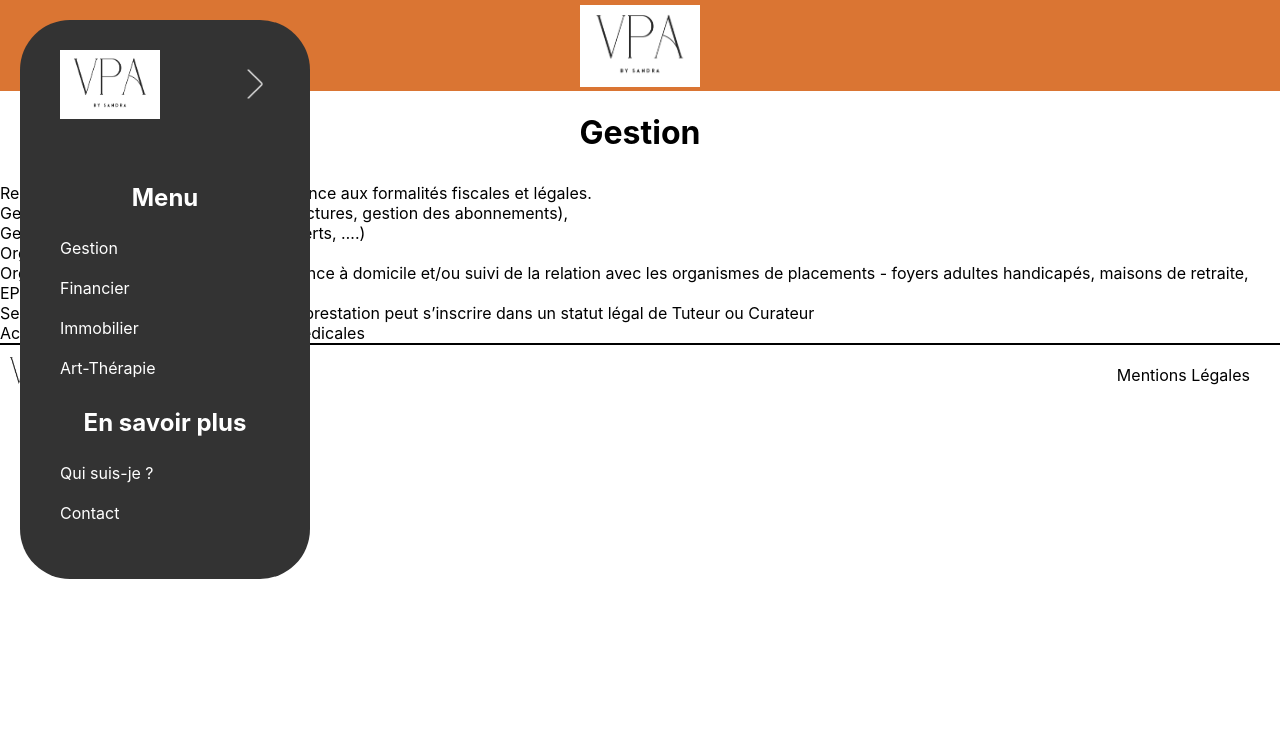
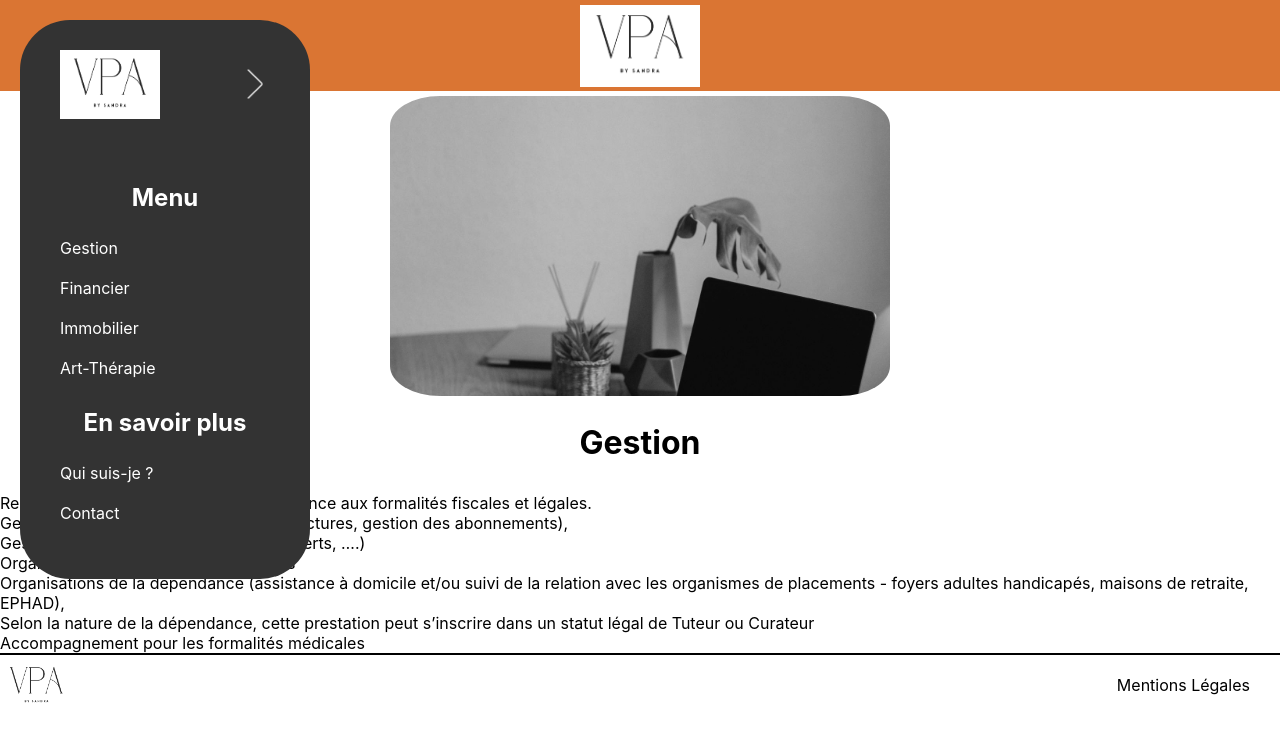
Before and after one commit to JeremyPromsy/SandraPro, a React (Create React App) app in the folder frontsandra/: page /gestion in a window 1280 px wide. Shown: the top 742 px of the page. Built offline with nearby package versions, Linux system fonts and the light colour scheme.

Commit message:
Avancement

```diff
--- a/frontsandra/src/components/Nav.jsx
+++ b/frontsandra/src/components/Nav.jsx
@@ -28,7 +28,9 @@ function Navbar() {
           </div>
         </div>
         <div className="sidebar-links">
+          <NavLink to="/" onClick={handleLinkClick}>
           <h2>Menu</h2>
+          </NavLink>
           <ul className="classNav">
             <li className="nav-links nav-links1">
               <NavLink to="/Gestion" onClick={handleLinkClick}>Gestion</NavLink>
--- a/frontsandra/src/pages/Art.jsx
+++ b/frontsandra/src/pages/Art.jsx
@@ -1,9 +1,15 @@
 import React from "react";
 import "../styles/art.css"
+import imgArt from "../assets/VPA-Art.jpg";
 
 function Art() {
     return (
         <div className="pageArt">
+          <div className="encadrementImg">
+          <div className="imageArt">
+            <img className="imgArtInt" src={imgArt} alt="logo VPA - Art"  />
+          </div>
+          </div>
         <h1>Art-Thérapie</h1>
         <p>
         <br/>
--- a/frontsandra/src/pages/Financier.jsx
+++ b/frontsandra/src/pages/Financier.jsx
@@ -1,9 +1,15 @@
 import React from "react";
 import "../styles/financier.css"
+import imgFinance from "../assets/VPA-Finance.jpg";
 
 function Financier() {
     return (
         <div className="pageFinancier">
+          <div className="encadrementImg">
+          <div className="imageFinancier">
+            <img className="imgFinancierInt" src={imgFinance} alt="logo VPA - Finance" />
+          </div>
+          </div>
         <h1>Financier</h1>
         <p>
             Accompagnement dans les relations avec les établissements financiers et les organismes légaux<br/>
--- a/frontsandra/src/pages/Gestion.jsx
+++ b/frontsandra/src/pages/Gestion.jsx
@@ -1,9 +1,15 @@
 import React from "react";
 import "../styles/gestion.css"
+import imgGestion from "../assets/VPA-Gestion.jpg";
 
 function Gestion() {
     return (
       <div className="pageGestion">
+        <div className="encadrementImg">
+        <div className="imageGestion">
+        <img className="imgGestionInt" src={imgGestion} alt="logo VPA - Gestion" />
+        </div>
+        </div>
         <h1>Gestion</h1>
         <p>
             Relation avec les administrations, assistance aux formalités fiscales et légales.<br/>
--- a/frontsandra/src/pages/Home.jsx
+++ b/frontsandra/src/pages/Home.jsx
@@ -46,7 +46,7 @@ function Home () {
                             <img className="imgMenu" src={imgArt} alt="logo VPA - Art" />
                             <h3>Art-thérapie</h3>
                             </div>
-                            <p>Aide grâce à la création artistique de la gestion des traumastismes de vie</p>
+                            <p>Je vous aide grâce à la création artistique pour la gestion des traumastismes de vie</p>
                         </NavLink>
                     </div>
                     </div>
@@ -55,13 +55,13 @@ function Home () {
                     <div className="quiSuisJe">
                         <NavLink to="/informations">
                             <h2>Qui suis-je ?</h2>
-                            <p> </p>
+                            <p>Mon expérience, mes formations, mon expertise pour vous</p>
                         </NavLink>
                     </div>
                     <div className="contactHome">
                         <NavLink to="/contact">
                             <h2>Contact</h2>
-                            <p> </p>
+                            <p>Toutes les informations utiles</p>
                         </NavLink>
                     </div>
                 </div>
--- a/frontsandra/src/pages/Immobilier.jsx
+++ b/frontsandra/src/pages/Immobilier.jsx
@@ -1,9 +1,16 @@
 import React from "react";
 import "../styles/immobilier.css"
+import imgImmo from "../assets/VPA-immobilier.jpg";
 
 function Immobilier() {
     return (
         <div className="pageImmobilier">
+          <div className="encadrementImg">
+          <div className="imageImmobilier">
+            <img className="imgImmobilierInt" src={imgImmo} alt="logo VPA - Immobilier" />
+          </div>
+          </div>
+
         <h1>Immobilier</h1>
         <p>
             Assistance aux formalités liées à la résidence principale et secondaire<br/>
--- a/frontsandra/src/styles/art.css
+++ b/frontsandra/src/styles/art.css
@@ -0,0 +1,20 @@
+.encadrementImg {
+    display: flex;
+    justify-content: center;
+}
+
+.imageArt {
+    display: flex;
+    justify-content: center;
+    padding:5px;
+    max-width: 500px;
+    max-height: 300px;
+}
+
+.imgArtInt {
+    width: 100%;
+    object-fit: cover;
+    filter: brightness(0.2);
+    filter: grayscale(1);
+    border-radius: 10%;
+}
--- a/frontsandra/src/styles/financier.css
+++ b/frontsandra/src/styles/financier.css
@@ -0,0 +1,20 @@
+.encadrementImg {
+    display: flex;
+    justify-content: center;
+}
+
+.imageFinancier {
+    display: flex;
+    justify-content: center;
+    padding:5px;
+    max-width: 500px;
+    max-height: 300px;
+}
+
+.imgFinancierInt {
+    width: 100%;
+    object-fit: cover;
+    filter: brightness(0.2);
+    filter: grayscale(1);
+    border-radius: 10%;
+}
--- a/frontsandra/src/styles/gestion.css
+++ b/frontsandra/src/styles/gestion.css
@@ -0,0 +1,20 @@
+.encadrementImg {
+    display: flex;
+    justify-content: center;
+}
+
+.imageGestion {
+    display: flex;
+    justify-content: center;
+    padding:5px;
+    max-width: 500px;
+    max-height: 300px;
+}
+
+.imgGestionInt {
+    width: 100%;
+    object-fit: cover;
+    filter: brightness(0.2);
+    filter: grayscale(1);
+    border-radius: 10%;
+}
--- a/frontsandra/src/styles/home.css
+++ b/frontsandra/src/styles/home.css
@@ -11,6 +11,7 @@ h3 {
 .titrePres{
     position: relative;
     height: 200px;
+    width: 400px;
     display: flex;
     justify-content: center;
     align-items: center;
@@ -24,6 +25,7 @@ h3 {
     object-fit: cover;
     width: 100%;
     height: 100%;
+    border-radius: 10px;
 }
 
 .titrePres h3 {
@@ -31,7 +33,8 @@ h3 {
     z-index: 2;
     align-items: baseline;
     justify-content: center;
-    color: white;
+    color: red;
+    font-size: 30px;
 }
 
 
@@ -57,6 +60,7 @@ a {
     display: flex;
     flex-direction: row;
     align-items: center;
+    flex-wrap: wrap;
     justify-content: space-around;
     margin: 20px 40px;
 }
--- a/frontsandra/src/styles/immobilier.css
+++ b/frontsandra/src/styles/immobilier.css
@@ -0,0 +1,20 @@
+.encadrementImg {
+    display: flex;
+    justify-content: center;
+}
+
+.imageImmobilier {
+    display: flex;
+    justify-content: center;
+    padding:5px;
+    max-width: 500px;
+    max-height: 300px;
+}
+
+.imgImmobilierInt {
+    width: 100%;
+    object-fit: cover;
+    filter: brightness(0.2);
+    filter: grayscale(1);
+    border-radius: 10%;
+}
```
